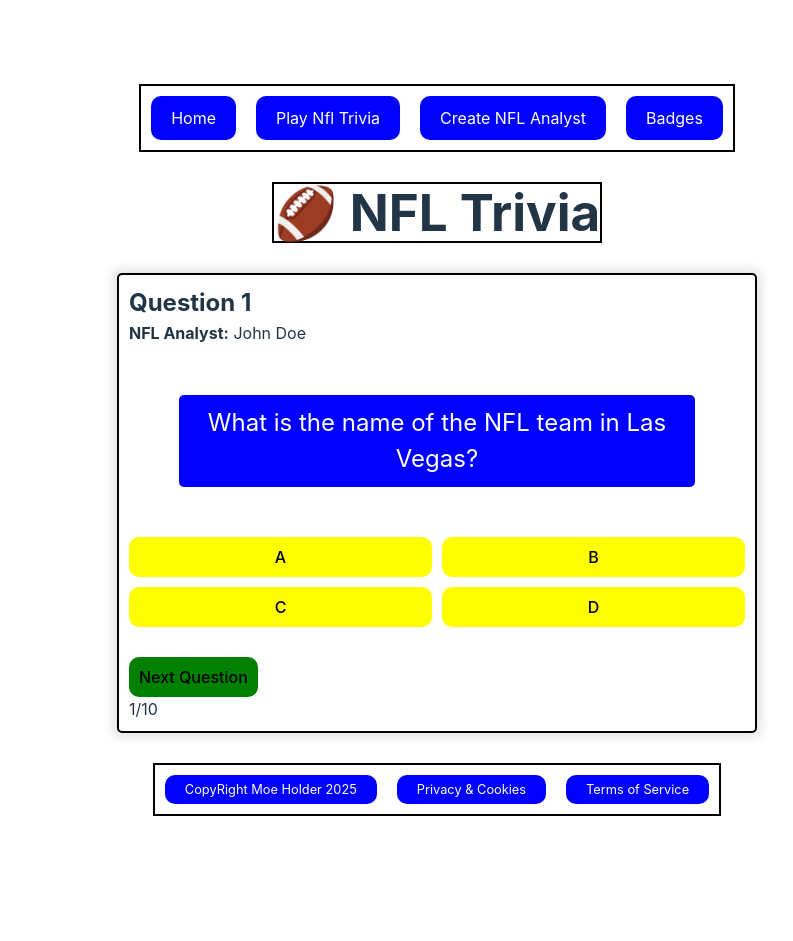
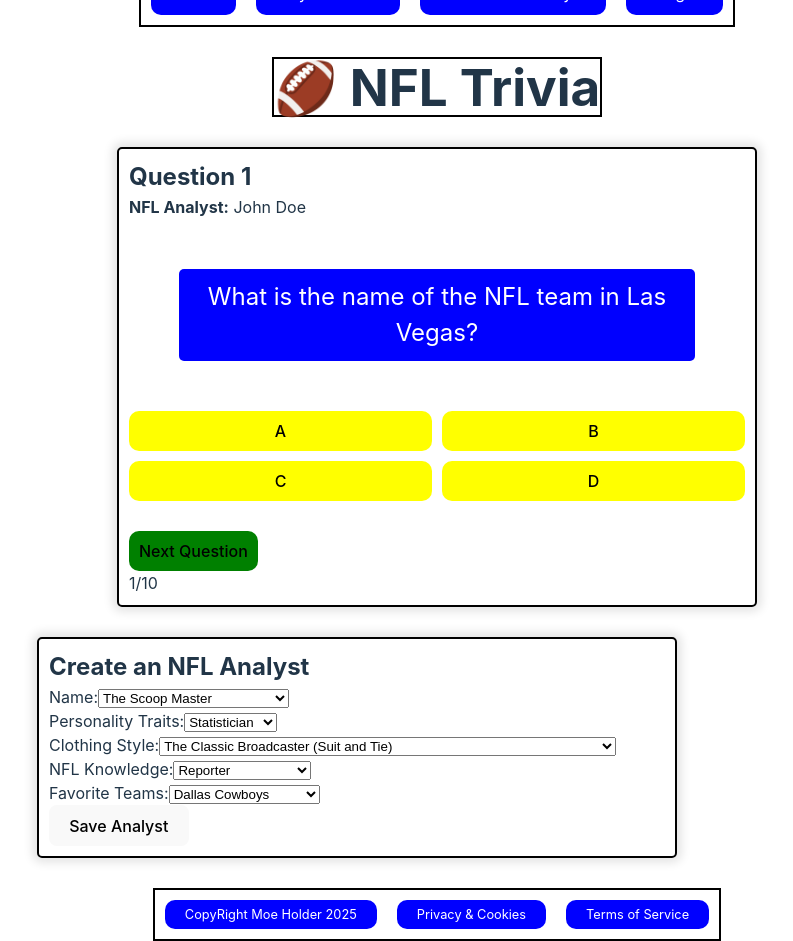
Before and after one commit to mdholder74/frontend, a React (Vite) app in the folder react-nfl-trivia-app/: page /analyst in a window 1280 px wide. Shown: the whole page, without its empty margins (203-996 px from the left). Before the commit the page ends 900 px from the top, so only its background shows below. Built offline with nearby package versions, Linux system fonts and the light colour scheme.

Commit message:
created data for the NFL Analyst component

```diff
--- a/react-nfl-trivia-app/src/App.css
+++ b/react-nfl-trivia-app/src/App.css
@@ -91,6 +91,16 @@
     background-color: lightblue;
 }
 
+.analyst-container {
+    width: 800px;
+    max-width: 80%;
+    border: 2px solid black;
+    border-radius: 5px;
+    padding: 10px;
+    box-shadow: 0 0 10px 5px rgba(0, 0, 0, 0.1);
+
+}
+
 .footer {
     display: flex;
     border: 2px solid black;
--- a/react-nfl-trivia-app/src/App.jsx
+++ b/react-nfl-trivia-app/src/App.jsx
@@ -3,6 +3,7 @@
 import Header from './components/Header'
 import Card from './components/Card'
 import Navigation from './components/Navigation'
+import Analyst from './components/Analyst'
 
 function App() {
 
@@ -13,6 +14,7 @@
       <Navigation />
       <Header />
       <Card />
+      <Analyst />
       <Footer />
     </main>
 
--- a/react-nfl-trivia-app/src/components/Analyst.jsx
+++ b/react-nfl-trivia-app/src/components/Analyst.jsx
@@ -1,7 +1,68 @@
 import React from 'react'
 
-export default function createAnalyst() {
+export default function Analyst() {
   return (
-    <div>createAnalyst</div>
+    <div>
+ <div class="analyst-container">
+        <h2>Create an NFL Analyst</h2>
+        <div class="form">
+            <label>Name:</label>
+            <select id="role">
+                <option>The Scoop Master</option>
+                <option>The Comeback King</option>
+                <option>The Playbook Professor</option>
+                <option>The Scheme King</option>
+                <option>The Hype Machine</option>
+                <option>The Monday Morning Coach</option>
+            </select>
+        </div>
+        <div class="form">
+            <label>Personality Traits:</label>
+            <select id="traits">
+                <option>Statistician</option>
+                <option>Passionate</option>
+                <option>Articulate</option>
+                <option>Confident</option>
+                <option>Charismatic</option>
+                <option>Annoying</option>
+            </select>
+        </div>
+        <div class="form">
+            <label>Clothing Style:</label>
+            <select id="clothing">
+                <option>The Classic Broadcaster (Suit and Tie)</option>
+                <option>The Former Player (Button-up, Jeans, Sneakers)</option>
+                <option>The Trendsetter (Designer Jackets, Tailored Pants, Oxfords)</option>
+                <option>The Tank Top (Black Tank Top, Rolex, Gold Chain, Blue Jeans, Sneakers)</option>
+            </select>
+        </div>
+        <div class="form">
+            <label>NFL Knowledge:</label>
+            <select id="expertise">
+                <option>Reporter</option>
+                <option>Former Player</option>
+                <option>Former Coach</option>
+                <option>I Love Football Guy</option>
+            </select>
+        </div>
+        <div class="form">
+            <label>Favorite Teams:</label>
+            <select id="teams">
+                <option>Dallas Cowboys</option>
+                <option>New England Patriots</option>
+                <option>Philadelphia Eagles</option>
+                <option>Pittsburgh Steelers</option>
+                <option>Kansas City Chiefs</option>
+                <option>Cincinnati Bengals</option>
+                <option>San Francisco 49ers</option>
+                <option>Green Bay Packers</option>
+                <option>Buffalo Bills</option>
+                <option>Baltimore Ravens</option>
+            </select>
+        </div>
+        <button onclick="saveAnalyst()">Save Analyst</button>
+    </div>
+
+    </div>
   )
 }
```
